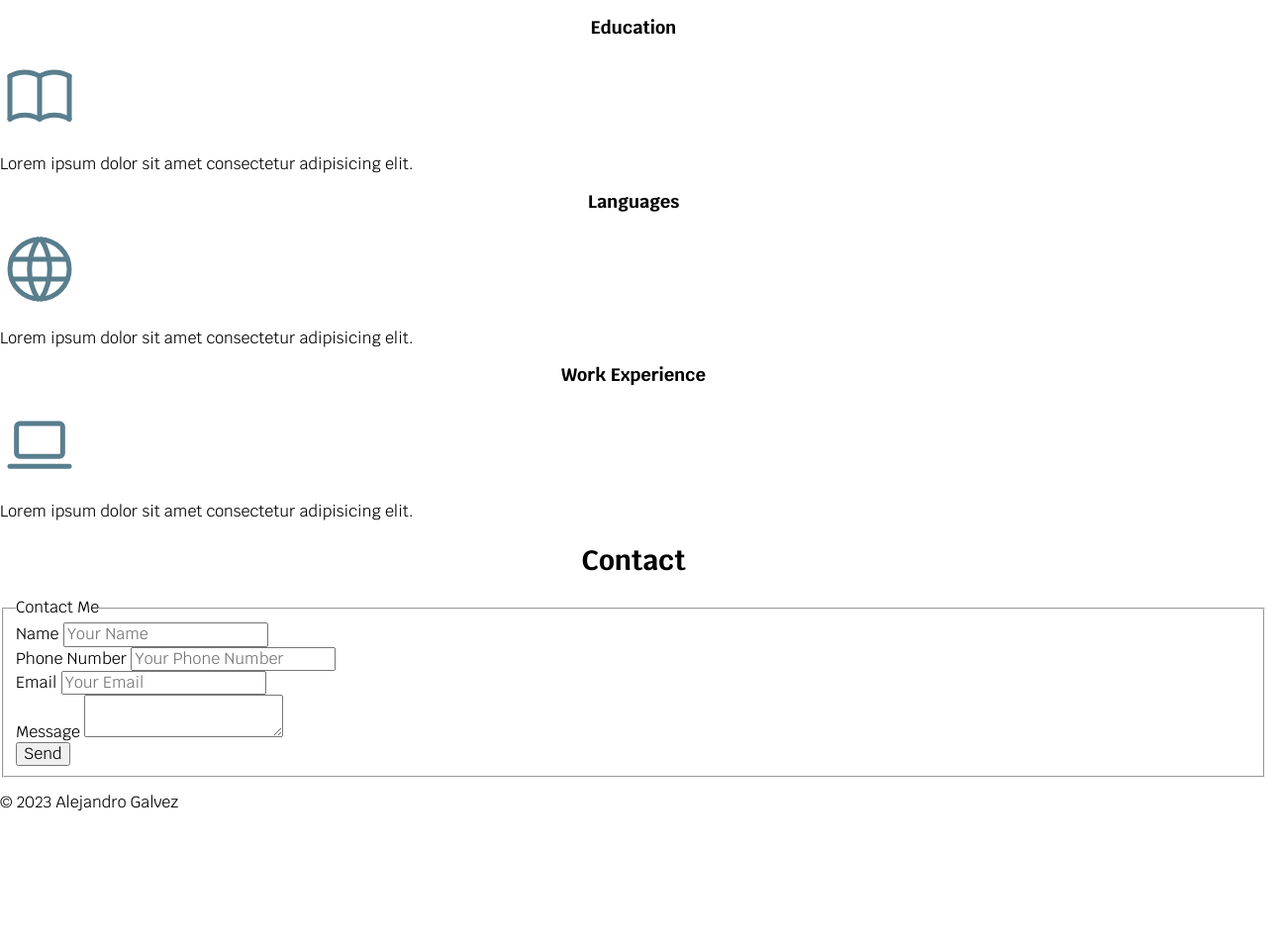
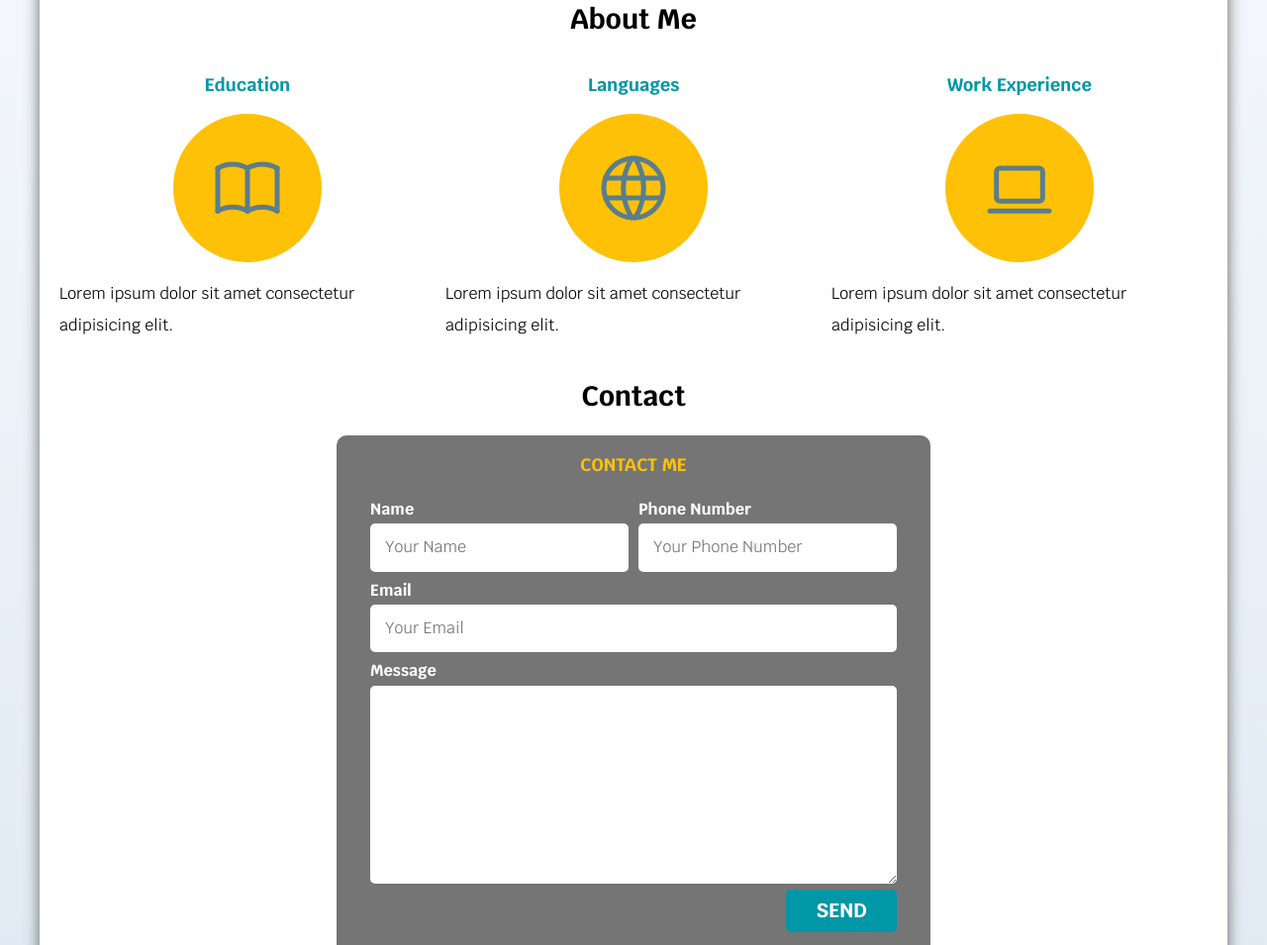
Before and after one commit to AlejandroGLo/Web-Development-Course, a plain HTML site: page Freelancer/index.html in a window 1280 px wide. Shown: the part 648-1603 px from the top of the page at 99% size. Before the commit the page ends 1484 px from the top, so only its background shows below. Drawn offline with Linux system fonts and the light colour scheme; files that its build step writes are made by us from their sources; files whose address does not match are found by name.

Commit message:
Deleted useless file, finished the design

```diff
--- a/Freelancer/index.html
+++ b/Freelancer/index.html
@@ -35,15 +35,18 @@
             </svg>
             <p>Madrid, Spain</p>
 
-            <a href="#">CONTACT ME</a>
-        </div>
+            <a class="button" href="#">Contact Me</a>
+        </div> <!-- .content-hero-->
     </section>
 
-    <main>
+    <main class="container shadow">
         <h2 class="title2">About Me</h2>
 
-        <section>
+            <div class="about">
+
+                <section class="info">
                     <h3>Education</h3>
+                    <div class="icons">
                         <svg xmlns="http://www.w3.org/2000/svg" class="icon icon-tabler icon-tabler-book" width="80" height="80" viewBox="0 0 24 24" stroke-width="1.5" stroke="#597e8d" fill="none" stroke-linecap="round" stroke-linejoin="round">
                             <path stroke="none" d="M0 0h24v24H0z" fill="none"/>
                             <path d="M3 19a9 9 0 0 1 9 0a9 9 0 0 1 9 0" />
@@ -52,11 +55,13 @@
                             <line x1="12" y1="6" x2="12" y2="19" />
                             <line x1="21" y1="6" x2="21" y2="19" />
                         </svg>
+                    </div>
                     <p>Lorem ipsum dolor sit amet consectetur adipisicing elit.</p>
                 </section>
 
-        <section>
+                <section class="info">
                     <h3>Languages</h3>
+                    <div class="icons">
                         <svg xmlns="http://www.w3.org/2000/svg" class="icon icon-tabler icon-tabler-world" width="80" height="80" viewBox="0 0 24 24" stroke-width="1.5" stroke="#597e8d" fill="none" stroke-linecap="round" stroke-linejoin="round">
                             <path stroke="none" d="M0 0h24v24H0z" fill="none"/>
                             <circle cx="12" cy="12" r="9" />
@@ -65,56 +70,62 @@
                             <path d="M11.5 3a17 17 0 0 0 0 18" />
                             <path d="M12.5 3a17 17 0 0 1 0 18" />
                         </svg>
+                    </div>
                     <p>Lorem ipsum dolor sit amet consectetur adipisicing elit.</p>
                 </section>
 
-        <section>
+                <section class="info">
                     <h3>Work Experience</h3>
+                    <div class="icons">
                         <svg xmlns="http://www.w3.org/2000/svg" class="icon icon-tabler icon-tabler-device-laptop" width="80" height="80" viewBox="0 0 24 24" stroke-width="1.5" stroke="#597e8d" fill="none" stroke-linecap="round" stroke-linejoin="round">
                             <path stroke="none" d="M0 0h24v24H0z" fill="none"/>
                             <line x1="3" y1="19" x2="21" y2="19" />
                             <rect x="5" y="6" width="14" height="10" rx="1" />
                         </svg>
+                    </div>
                     <p>Lorem ipsum dolor sit amet consectetur adipisicing elit.</p>
                 </section>
-    </main>
+        </div> <!-- .about -->
 
         <section>
             <h2>Contact</h2>
 
-        <form>
+            <form class="formulario">
                 <fieldset>
                 <legend>Contact Me</legend>
 
-                <div>
+                    <div class="container-fields">
+
+                        <div class="field">
                             <label for="name">Name</label>
                             <input type="text" placeholder="Your Name">
                         </div>
 
-                <div>
+                        <div class="field">
                             <label for="phone">Phone Number</label>
                             <input type="tel" placeholder="Your Phone Number">
                         </div>
 
-                <div>
+                        <div class="field">
                             <label for="email">Email</label>
                             <input type="email" placeholder="Your Email">
                         </div>
 
-                <div>
-                    <label for="message">Message</label>
-                    <textarea name="message"></textarea>
+                        <div class="field">
+                            <label>Message</label>
+                            <textarea></textarea>
                         </div>
+                    </div> <!-- .container-fields -->
 
-                <div>
-                    <input type="submit" value="Send">
+                    <div class="align-right flex">
+                        <input class="button w-sm-100" type="submit" value="Send">
                     </div>
 
                 </fieldset>
             </form>
         </section>
-
-    <footer>
+    </main>
+    <footer class="footer">
         <p>© 2023 Alejandro Galvez</p>
     </footer>
 
--- a/Freelancer/style.css
+++ b/Freelancer/style.css
@@ -7,9 +7,12 @@
 
 }
 
+/* Global */
+
 html{
     font-size: 62.5%;
-    box-sizing: border-box;
+    box-sizing: border-box; /*Tip for Box Model*/
+    /*scroll-snap-type: y mandatory;*/
 }
 *, *:before, *:after{
     box-sizing: inherit;
@@ -18,7 +21,53 @@ html{
 body{
     font-size: 16px; /* 1rem = 10px */
     font-family: 'Krub', sans-serif;
+    background-image: linear-gradient(to top, #DFE9F3 0%, var(--white) 100%);
 }
+
+.container{
+    max-width: 120rem;
+    /*margin-top: 0;
+    margin-right: auto;
+    margin-bottom: 0;
+    margin-left:auto;
+    This is the same as both lines below
+
+    margin: 0 auto 0 auto;*/
+    margin: 0 auto;
+}
+
+.button{
+    background-color: var(--secondary);
+    color:var(--white);
+    padding: 1rem 3rem;
+    margin-top: 3rem;
+    font-size:2rem;
+    text-decoration:none;
+    text-transform:uppercase;
+    font-weight: 700;
+    border-radius:0.5rem;
+    width:90%;
+    text-align:center;
+    border:none;
+}
+@media (min-width: 480px) {
+.button{
+    width:auto;
+    }
+}
+
+.button:hover{
+    cursor: pointer;
+}
+
+.shadow{
+    box-shadow: 0px 5px 15px 0px rgba(99,99,99,1);
+    background-color:var(--white);
+    padding:2rem;
+    border-radius:1rem;
+}
+
+/* Typography */
 
 h1{
     font-size: 3.8rem;
@@ -34,20 +83,29 @@ h1,h2,h3 {
     text-align: center;
 }
 
+/* Titles */
+
 .title span {
     font-size: 2rem;
 }
 
-.container{
-    max-width: 120rem;
-    /*margin-top: 0;
-    margin-right: auto;
-    margin-bottom: 0;
-    margin-left:auto;
-    This is the same as both lines below
+/* Header */
 
-    margin: 0 auto 0 auto;*/
-    margin: 0 auto;
+.w-sm-100{
+    width:100%;
+}
+@media (min-width: 768px) {
+    .w-sm-100{
+        width:auto;
+    }
+}
+
+.flex{
+    display:flex;
+}
+
+.align-right{
+    justify-content: flex-end;
 }
 
 .nav-bg{
@@ -90,6 +148,7 @@ h1,h2,h3 {
     height:450px;
     padding:20px;
     position:relative;
+    margin-bottom:2rem;
 }
 
 .content-hero{
@@ -109,3 +168,111 @@ h1,h2,h3 {
 .content-hero h2, .content-hero p{
     color:var(--white);
 }
+
+/* Scroll snap
+.about, .main-nav, .formulario{
+    scroll-snap-align:center;
+    scroll-snap-stop:always;
+}
+*/
+
+@media (min-width: 768px) {
+    /* About */
+.about{
+    display:grid;
+    grid-template-columns: 1fr 1fr 1fr;
+    column-gap: 1rem;
+}
+
+}
+
+.info{
+    display:flex;
+    flex-direction:column;
+    align-items: center;
+
+}
+
+.info h3{
+    color:var(--secondary)
+}
+
+.info p{
+    line-height:2;
+}
+
+.about .icons{
+    height:15rem;
+    width:15rem;
+    background-color:var(--primary);
+    border-radius:50%;
+    display:flex;
+    justify-content:center;
+    align-items: center;
+}
+
+
+.formulario{
+    background-color:var(--grey);
+    width: min(60rem, 100%); /*uses lowest value*/
+    margin: 0 auto;
+    padding:2rem;
+    border-radius:1rem;
+}
+
+.formulario fieldset{
+    border:none;
+}
+
+.formulario legend{
+    margin:0 auto;
+    font-size:1.8rem;
+    font-weight: 700;
+    text-transform: uppercase;
+    margin-bottom:2rem;
+    color:var(--primary)
+}
+
+@media (min-width: 768px) {
+    .container-fields{
+        display:grid;
+        grid-template-columns: 1fr 1fr;
+        column-gap: 1rem;
+        grid-template-rows: auto auto 20rem;
+
+    }
+    .field:nth-child(3){
+        grid-column: 1 / 3;
+    }
+    .field:nth-child(4){
+        grid-column: 1 / 3;
+    }
+}
+
+.field{
+    margin-bottom:1rem;
+}
+
+.field label{
+    color:var(--white);
+    font-weight: bold;
+    margin-bottom:0.5rem;
+    display:block;
+}
+
+.field textarea{
+    height:20rem;
+}
+
+.field input[type="text"], .field input[type="tel"], .field input[type="email"], .field textarea{
+    width:100%;
+    border:none;
+    padding:1.5rem;
+    border-radius: 0.5rem;
+}
+
+.footer{
+    padding:2rem;
+    text-align:center;
+    color:var(--black);
+}
```
Also changed, not shown: index.html (deleted, +0 -10 lines). Lines whose indentation alone changed are shown as unchanged.
